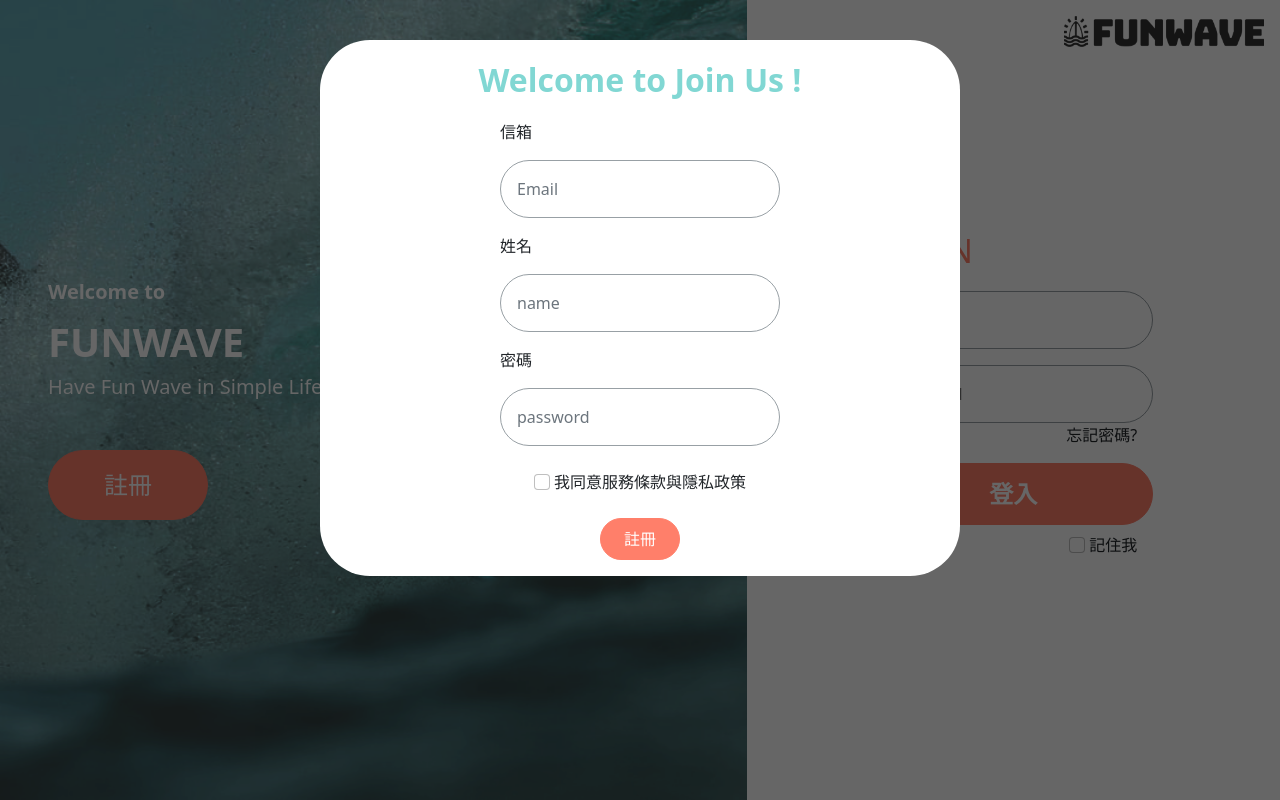
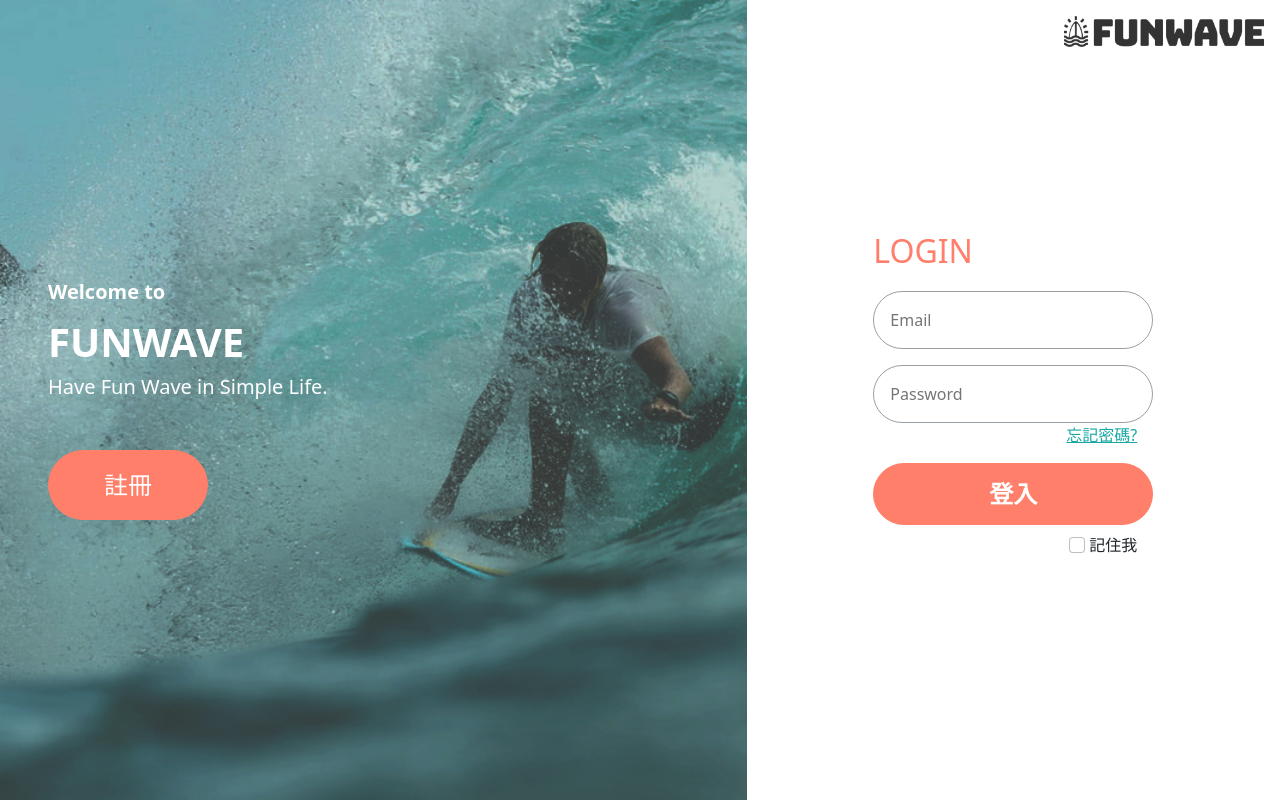
Before and after one commit to verayu0217/funwave_frontend, a React (Create React App) app: page /login in a window 1280 px wide. Built offline with nearby package versions, Linux system fonts and the light colour scheme.

Commit message:
add Modaljs

```diff
--- a/package.json
+++ b/package.json
@@ -6,6 +6,7 @@
     "@testing-library/jest-dom": "^5.16.2",
     "@testing-library/react": "^12.1.2",
     "@testing-library/user-event": "^13.5.0",
+    "animate.css": "^4.1.1",
     "axios": "^0.25.0",
     "bootstrap": "^5.1.3",
     "dayjs": "^1.10.7",
--- a/src/pages/Members/LogIn.js
+++ b/src/pages/Members/LogIn.js
@@ -1,7 +1,7 @@
 import React, { useState } from 'react';
-import SignUp from './SignUp';
+import Modal from './Modal';
+import { Link } from 'react-router-dom';
 import logo from '../../data/images/FunwaveLogo-black2.png';
-
 import '../../styles/component.scss';
 
 function Login(props) {
@@ -55,7 +55,7 @@
                   placeholder="Password"
                 />
                 <div className="forgot-password d-flex justify-content-end me-3">
-                  <a>忘記密碼? </a>
+                  <Link to="/">忘記密碼? </Link>
                 </div>
               </li>
               <li className="mt-3 d-flex justify-content-center">
@@ -71,7 +71,7 @@
                   id=""
                 />
                 <label className="form-check-label">記住我</label>
-                <SignUp showModal={showModal} setshowModal={setshowModal} />
+                <Modal showModal={showModal} setshowModal={setshowModal} />
               </li>
             </ul>
           </div>
--- /dev/null
+++ b/src/pages/Members/Modal.js
@@ -0,0 +1,11 @@
+import React from 'react';
+import SignUp from './SignUp';
+import '../../styles/component.scss';
+
+function Modal(props) {
+  const { showModal, setshowModal } = props;
+
+  return <>{showModal ? <SignUp /> : null}</>;
+}
+
+export default Modal;
--- a/src/pages/Members/SignUp.js
+++ b/src/pages/Members/SignUp.js
@@ -1,7 +1,6 @@
-import React, { useRef, useEffect, useCallback } from 'react';
-
+import React, { useRef, useState, useEffect } from 'react';
 import { Link } from 'react-router-dom';
-
+import 'animate.css';
 import '../../styles/component.scss';
 
 function SignUp(showModal, setshowModal) {
@@ -11,11 +10,16 @@
       setshowModal(false);
     }
   };
+  const [member, setMember] = useState({
+    email: '',
+    name: '',
+    password: '',
+  });
   return (
     <>
       {showModal ? (
         <div
-          className=" wrap container-fluid"
+          className=" wrap container-fluid animate__fadeIn"
           onClick={closeModal}
           ref={modalRef}
         >
@@ -27,7 +31,7 @@
                 </div>
                 <div className="d-flex justify-content-center">
                   <ul className="list-unstyled">
-                    <li className="mb-3">
+                    <li className="mb-3 signupInput">
                       <label className="me-3">信箱</label>
                       <input
                         className="form-control mt-3 p-3"
@@ -35,9 +39,10 @@
                         name="email"
                         id=""
                         placeholder="Email"
+                        value={member.email}
                       />
                     </li>
-                    <li className="mb-3">
+                    <li className="mb-3 signupInput">
                       <label className="me-3">姓名</label>
                       <input
                         className="form-control mt-3 p-3"
@@ -45,9 +50,10 @@
                         name="name"
                         id=""
                         placeholder="name"
+                        value={member.name}
                       />
                     </li>
-                    <li className="mb-3">
+                    <li className="mb-3 signupInput">
                       <label className="me-3">密碼</label>
                       <input
                         className="form-control mt-3 p-3"
@@ -55,9 +61,10 @@
                         name="password"
                         id=""
                         placeholder="password"
+                        value={member.password}
                       />
                     </li>
-                    <li className="d-flex justify-content-center m-4">
+                    <li className="d-flex justify-content-center m-4 signupInput">
                       <input
                         className="form-check-input me-1"
                         type="checkbox"
@@ -65,7 +72,8 @@
                         id=""
                       />
                       <label className="form-check-label">
-                        我同意<a>服務條款</a>與<a>隱私政策</a>
+                        我同意<Link to="/">服務條款</Link>與
+                        <Link to="/">隱私政策</Link>
                       </label>
                     </li>
                   </ul>
--- a/src/styles/component.scss
+++ b/src/styles/component.scss
@@ -67,13 +67,21 @@
     width: 280px;
     border: 1px solid $gray;
 }
-@media screen and (max-width: 375px) {
+@media screen and (max-width: 400px) {
     .background{
-        // position: fixed;
-        // top:5%;
-        // left:;
+        width: 80%;
+        background: white;
+        position: fixed;
+        top: 5%;
+        left: 10%;
+        border-radius: 50px;
+        z-index: 2;
     }
-    .title{
-        // font-size: 0.5rem;
-    }
+
+     .signupInput{
+         width: 200px;
+     }
+    // .title{
+    //     // font-size: 0.5rem;
+    // }
 }
```
Also changed, not shown: src/styles/global.scss (line endings or trailing spaces), 1 other file (tests, documents, lock files or other folders).
